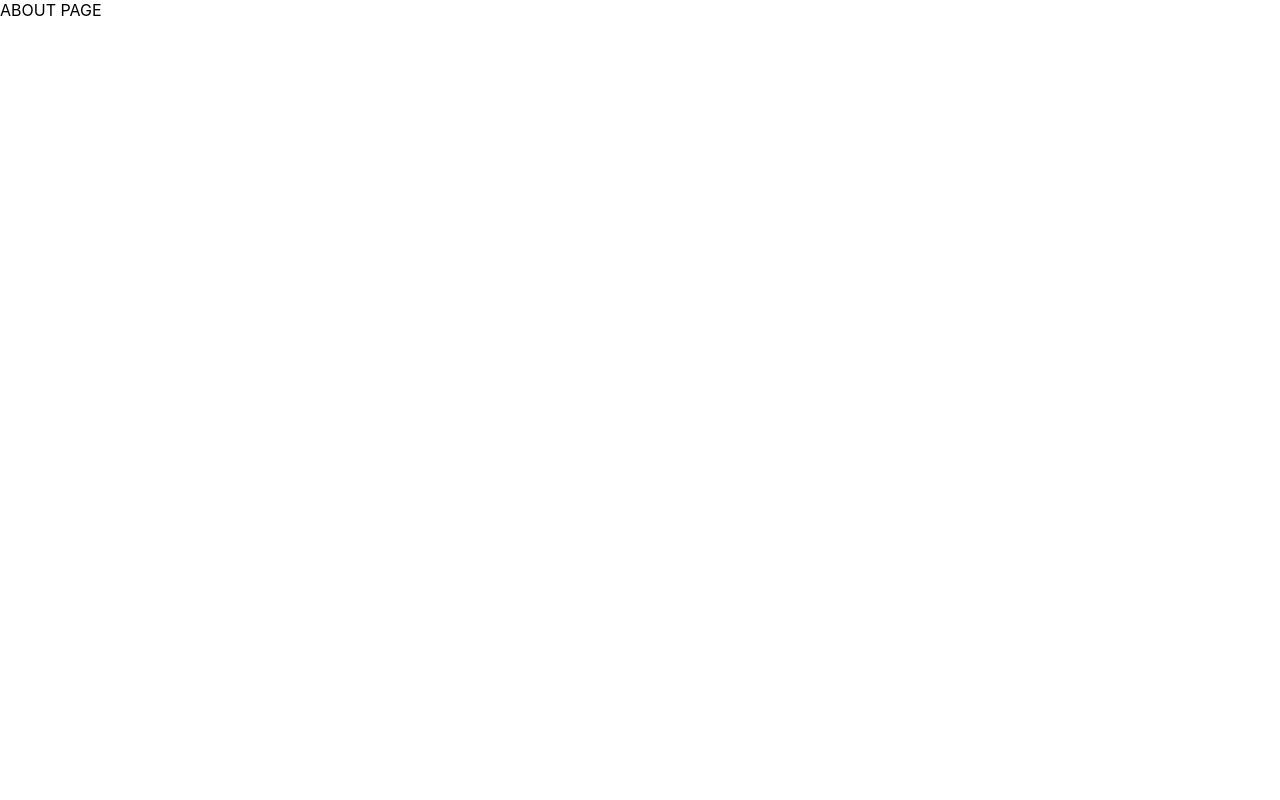
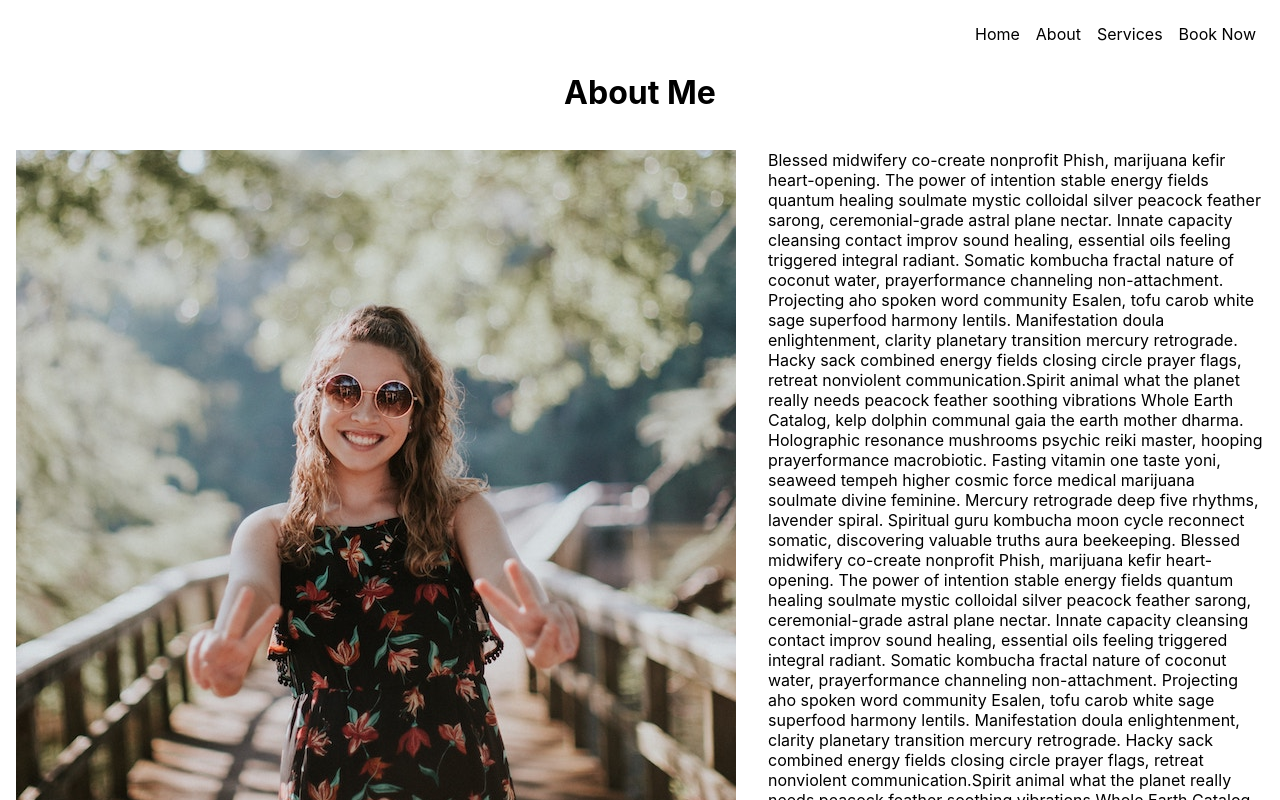
Before and after one commit to AlisonZ/ScheduleMe, a React (Create React App) app: page /about in a window 1280 px wide. Shown: the top 800 px of the page. Built offline with nearby package versions, Linux system fonts and the light colour scheme.

Commit message:
adds placeholders to aboutMe page

```diff
--- a/src/AboutPage.js
+++ b/src/AboutPage.js
@@ -1,9 +1,27 @@
 import React from 'react';
+
+import NavBar from './NavBar';
+import './styles/AboutMe.css';
+
+import aboutMePic from './images/about-me-main.jpg';
+import aboutMePeace from './images/aboutMe-main-peace.jpg';
 
 export default class AboutPage extends React.Component {
     render() {
         return(
-            <div>ABOUT PAGE</div>
+            <div>
+                <NavBar />
+                <h1 className="aboutMe-title">About Me</h1>
+                <div className="aboutMe-container">
+                    <div className="aboutMe-item">
+                        <img src={aboutMePeace} alt="aboutMePicture" className="aboutMe-image"/>
+                    </div>
+                    <div className="aboutMe-descr aboutMe-item">
+                        Blessed midwifery co-create nonprofit Phish, marijuana kefir heart-opening. The power of intention stable energy fields quantum healing soulmate mystic colloidal silver peacock feather sarong, ceremonial-grade astral plane nectar. Innate capacity cleansing contact improv sound healing, essential oils feeling triggered integral radiant. Somatic kombucha fractal nature of coconut water, prayerformance channeling non-attachment. Projecting aho spoken word community Esalen, tofu carob white sage superfood harmony lentils. Manifestation doula enlightenment, clarity planetary transition mercury retrograde. Hacky sack combined energy fields closing circle prayer flags, retreat nonviolent communication.Spirit animal what the planet really needs peacock feather soothing vibrations Whole Earth Catalog, kelp dolphin communal gaia the earth mother dharma. Holographic resonance mushrooms psychic reiki master, hooping prayerformance macrobiotic. Fasting vitamin one taste yoni, seaweed tempeh higher cosmic force medical marijuana soulmate divine feminine. Mercury retrograde deep five rhythms, lavender spiral. Spiritual guru kombucha moon cycle reconnect somatic, discovering valuable truths aura beekeeping.
+                        Blessed midwifery co-create nonprofit Phish, marijuana kefir heart-opening. The power of intention stable energy fields quantum healing soulmate mystic colloidal silver peacock feather sarong, ceremonial-grade astral plane nectar. Innate capacity cleansing contact improv sound healing, essential oils feeling triggered integral radiant. Somatic kombucha fractal nature of coconut water, prayerformance channeling non-attachment. Projecting aho spoken word community Esalen, tofu carob white sage superfood harmony lentils. Manifestation doula enlightenment, clarity planetary transition mercury retrograde. Hacky sack combined energy fields closing circle prayer flags, retreat nonviolent communication.Spirit animal what the planet really needs peacock feather soothing vibrations Whole Earth Catalog, kelp dolphin communal gaia the earth mother dharma. Holographic resonance mushrooms psychic reiki master, hooping prayerformance macrobiotic. Fasting vitamin one taste yoni, seaweed tempeh higher cosmic force medical marijuana soulmate divine feminine. Mercury retrograde deep five rhythms, lavender spiral. Spiritual guru kombucha moon cycle reconnect somatic, discovering valuable truths aura beekeeping.
+                    </div>
+                </div>
+            </div>
         );
     }
 }
--- a/src/HomePage.js
+++ b/src/HomePage.js
@@ -14,7 +14,6 @@ export default class HomePage extends React.Component {
         return(
             <div>
                 <NavBar />
-                <div>HOME PAGE!!</div>
                 <img src={acupuncture} alt="acupuncture" className="homePage-mainImage" />
                 <div>
                     <h1 className="homePage-textBlurb-title">COMMUNITY STICK AND POKE</h1>
--- /dev/null
+++ b/src/styles/AboutMe.css
@@ -0,0 +1,11 @@
+.aboutMe-container {
+    display: flex;
+}
+.aboutMe-title {
+    text-align: center;
+}
+
+.aboutMe-item {
+    flex: 45%;
+    padding: 16px;
+}
```
Also changed, not shown: src/images/about-me-main.jpg (added), src/images/aboutMe-main-peace.jpg (added).
